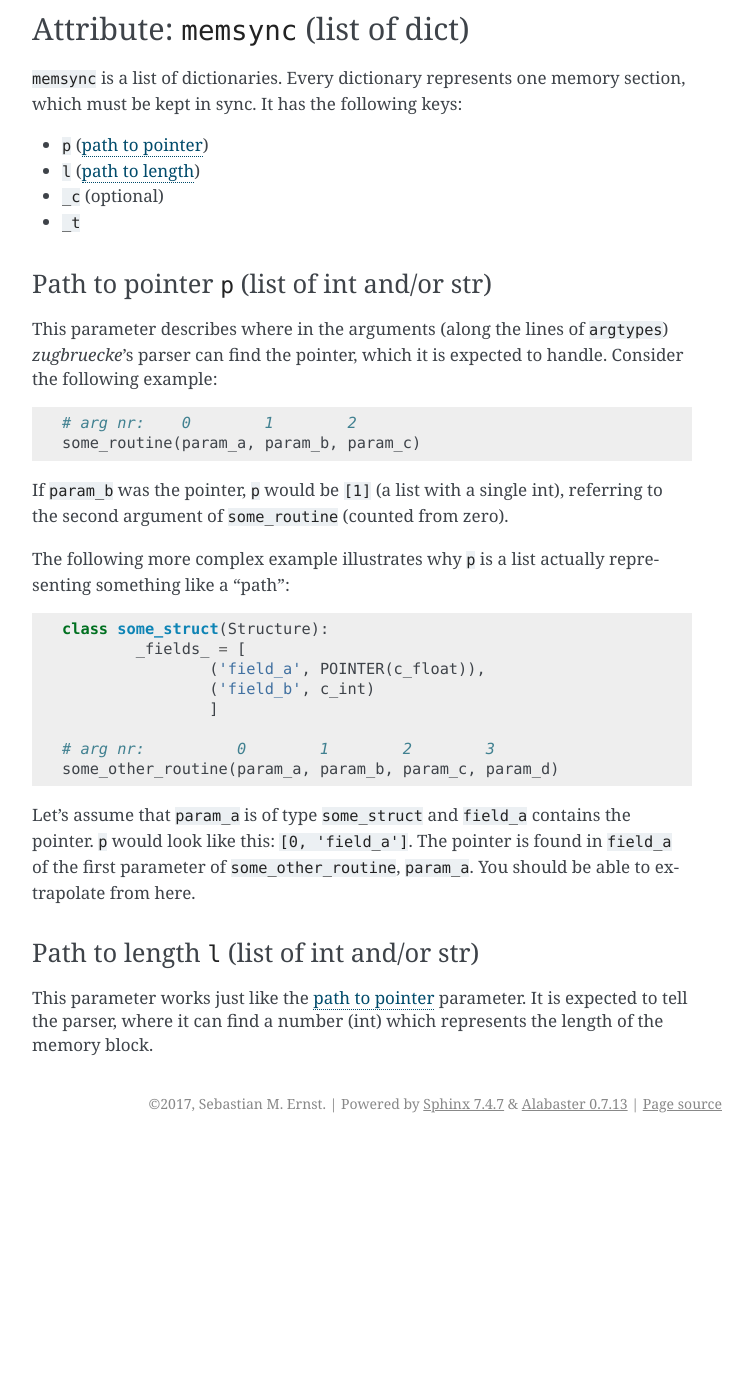
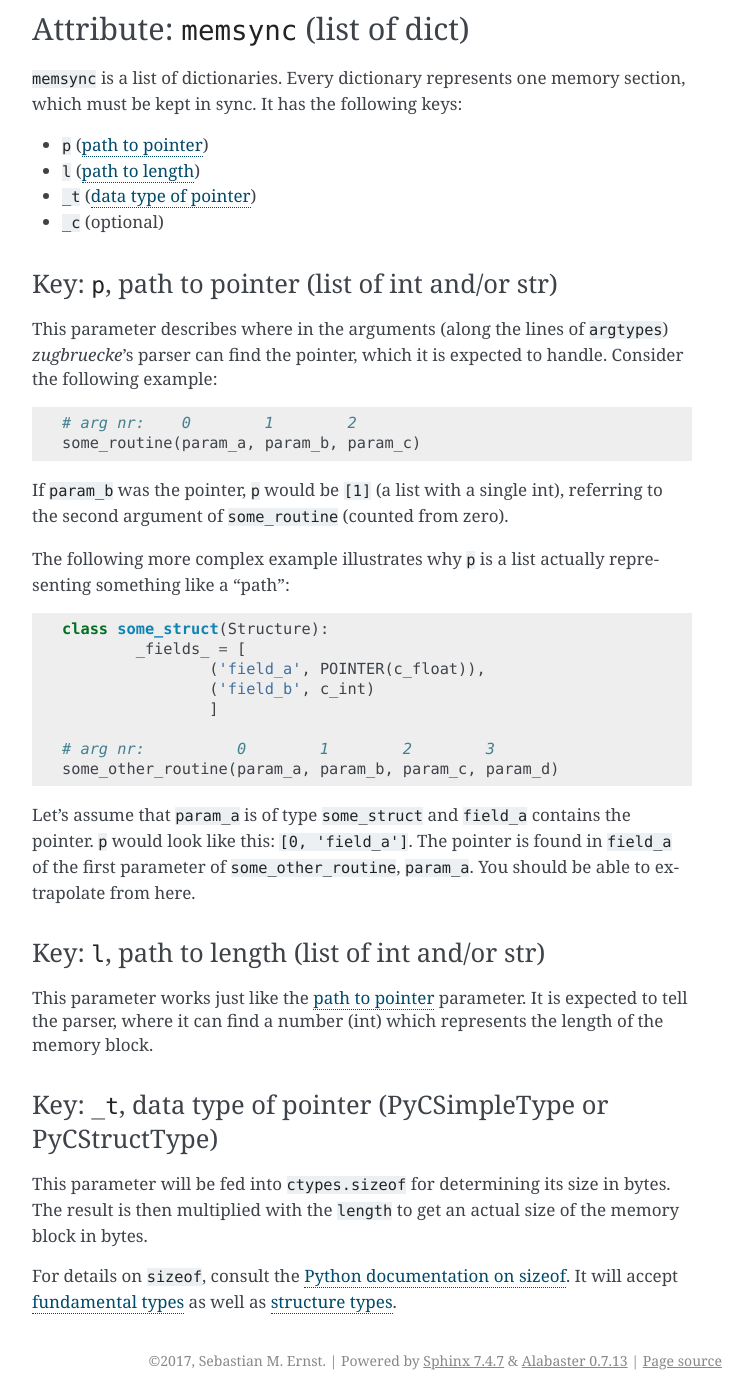
Before and after one commit to pleiszenburg/zugbruecke, a Sphinx documentation site: the page built from docs/memsync.rst, in a window 1280 px wide and 1400 px high, scrolled down 2887 px. Shown: the whole window, without its empty margins (388-1141 px from the left). Built offline with Sphinx 7.4.7, drawn with Linux system fonts in a browser that asks for light colours; before the commit the page ends 4030 px from its top, so only the background shows below that.

Commit message:
explained memsync type

```diff
--- a/docs/memsync.rst
+++ b/docs/memsync.rst
@@ -156,13 +156,13 @@ section, which must be kept in sync. It has the following keys:
 
 * ``p`` (:ref:`path to pointer <pathpointer>`)
 * ``l`` (:ref:`path to length <pathlength>`)
+* ``_t`` (:ref:`data type of pointer <pointertype>`)
 * ``_c`` (optional)
-* ``_t``
 
 .. _pathpointer:
 
-Path to pointer ``p`` (list of int and/or str)
-^^^^^^^^^^^^^^^^^^^^^^^^^^^^^^^^^^^^^^^^^^^^^^
+Key: ``p``, path to pointer (list of int and/or str)
+^^^^^^^^^^^^^^^^^^^^^^^^^^^^^^^^^^^^^^^^^^^^^^^^^^^^
 
 This parameter describes where in the arguments (along the lines of ``argtypes``)
 *zugbruecke*'s parser can find the pointer, which it is expected to handle.
@@ -197,9 +197,25 @@ You should be able to extrapolate from here.
 
 .. _pathlength:
 
-Path to length ``l`` (list of int and/or str)
-^^^^^^^^^^^^^^^^^^^^^^^^^^^^^^^^^^^^^^^^^^^^^
+Key: ``l``, path to length (list of int and/or str)
+^^^^^^^^^^^^^^^^^^^^^^^^^^^^^^^^^^^^^^^^^^^^^^^^^^^
 
 This parameter works just like the :ref:`path to pointer <pathpointer>` parameter.
 It is expected to tell the parser, where it can find a number (int) which represents
 the length of the memory block.
+
+.. _pointertype:
+
+Key: ``_t``, data type of pointer (PyCSimpleType or PyCStructType)
+^^^^^^^^^^^^^^^^^^^^^^^^^^^^^^^^^^^^^^^^^^^^^^^^^^^^^^^^^^^^^^^^^^
+
+This parameter will be fed into ``ctypes.sizeof`` for determining its size in bytes.
+The result is then multiplied with the ``length`` to get an actual size of the
+memory block in bytes.
+
+For details on ``sizeof``, consult the `Python documentation on sizeof`_.
+It will accept `fundamental types`_ as well as `structure types`_.
+
+.. _Python documentation on sizeof: https://docs.python.org/3/library/ctypes.html?highlight=ctypes#ctypes.sizeof
+.. _fundamental types: https://docs.python.org/3/library/ctypes.html?highlight=ctypes#fundamental-data-types
+.. _structure types: https://docs.python.org/3/library/ctypes.html?highlight=ctypes#ctypes.Structure
```
